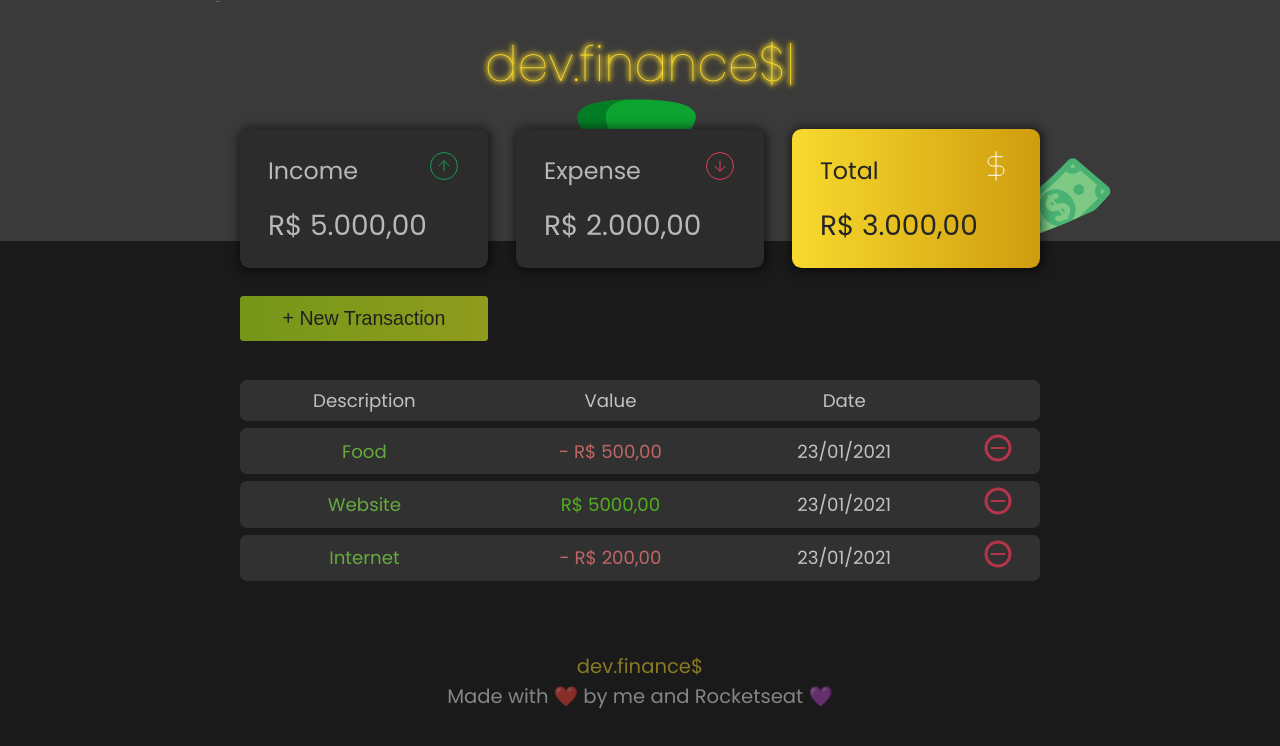
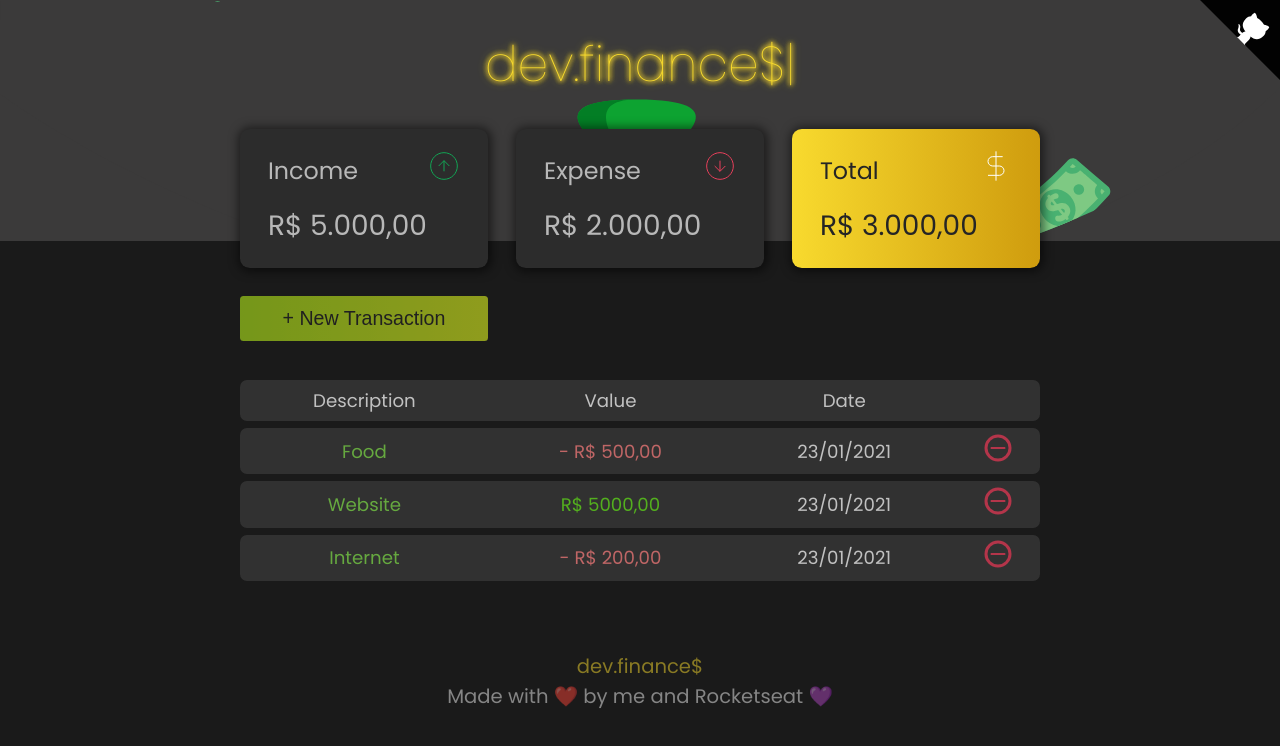
Before and after one commit to Pedro-Murilo/devfinance, a React (Create React App) app: page / in a window 1280 px wide. Shown: the top 746 px of the page. Built offline with nearby package versions, Linux system fonts and the light colour scheme.

Commit message:
feat: created a GithubCorner

```diff
--- a/src/App.js
+++ b/src/App.js
@@ -5,6 +5,7 @@
 import BalanceSection from "./components/Balance/Balance";
 import { ScreenOnly } from "./components/Balance/BalanceStyles";
 import Header from "./components/Header/Header";
+import GithubCorner from "./components/GithubCorner/GithubCorner";
 import { MainContainer } from "./components/Main/MainStyles";
 import { Modal } from "./components/Modal/Modal";
 import minusSvg from "./assets/minus.svg";
@@ -100,6 +101,7 @@
                 </tbody>
               </DataTable>
             </section>
+            <GithubCorner projectUrl="https://github.com/Pedro-Murilo/devfinance/" />
           </MainContainer>
           <FooterSection />
           <Modal showModal={showModal} setShowModal={setShowModal} />
--- /dev/null
+++ b/src/components/GithubCorner/GithubCorner.js
@@ -0,0 +1,46 @@
+import React from 'react';
+import styled from 'styled-components';
+
+const Wrapper = styled.div`
+  position: absolute;
+  top: 0;
+  border: 0;
+  right: 0;
+  z-index: 20;
+`;
+
+const SVGWrapper = styled.svg`
+  fill: #020202;
+  color: #fff;
+  cursor: pointer;
+  &:hover .octo-arm{
+    animation:octocat-wave 560ms ease-in-out
+  }
+  @keyframes octocat-wave{
+    0%,100%{transform:rotate(0)}
+    20%,60%{transform:rotate(-25deg)}
+    40%,80%{transform:rotate(10deg)}
+  }
+  @media (max-width:500px){
+    &:hover .octo-arm{
+      animation:none
+    }
+    & .octo-arm{
+      animation:octocat-wave 560ms ease-in-out
+    }
+  }
+`;
+
+export default function GitHubCorner({ projectUrl }) {
+  return (
+    <Wrapper>
+      <a href={projectUrl} target="_blank" rel="noreferrer">
+        <SVGWrapper className="githubCorner" width="80" height="80" viewBox="0 0 250 250" aria-hidden="true">
+          <path d="M0,0 L115,115 L130,115 L142,142 L250,250 L250,0 Z" />
+          <path d="M128.3,109.0 C113.8,99.7 119.0,89.6 119.0,89.6 C122.0,82.7 120.5,78.6 120.5,78.6 C119.2,72.0 123.4,76.3 123.4,76.3 C127.3,80.9 125.5,87.3 125.5,87.3 C122.9,97.6 130.6,101.9 134.4,103.2" fill="currentColor" style={{ transformOrigin: '130px 106px' }} className="octo-arm" />
+          <path d="M115.0,115.0 C114.9,115.1 118.7,116.5 119.8,115.4 L133.7,101.6 C136.9,99.2 139.9,98.4 142.2,98.6 C133.8,88.0 127.5,74.4 143.8,58.0 C148.5,53.4 154.0,51.2 159.7,51.0 C160.3,49.4 163.2,43.6 171.4,40.1 C171.4,40.1 176.1,42.5 178.8,56.2 C183.1,58.6 187.2,61.8 190.9,65.4 C194.5,69.0 197.7,73.2 200.1,77.6 C213.8,80.2 216.3,84.9 216.3,84.9 C212.7,93.1 206.9,96.0 205.4,96.6 C205.1,102.4 203.0,107.8 198.3,112.5 C181.9,128.9 168.3,122.5 157.7,114.1 C157.9,116.9 156.7,120.9 152.7,124.9 L141.0,136.5 C139.8,137.7 141.6,141.9 141.8,141.8 Z" fill="currentColor" className="octo-body" />
+        </SVGWrapper>
+      </a>
+    </Wrapper>
+  );
+}
--- a/src/components/Transactions/TransactionsStyles.js
+++ b/src/components/Transactions/TransactionsStyles.js
@@ -74,10 +74,7 @@
   transition: 0.2s;
 
   &:hover {
-    opacity: 1;
-    background: #6ac911;
-    box-shadow: 0 0 2px #6ac911, 0 0 2px #6ac911, 0 0 1px #6ac911,
-      0 0 1px #6ac911;
+    opacity: 0.8;
   }
 
   @media (max-width: 800px) {
```
Also changed, not shown: 1 other file (tests, documents, lock files or other folders).
